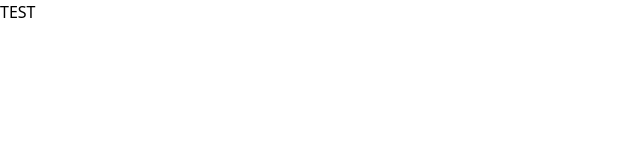
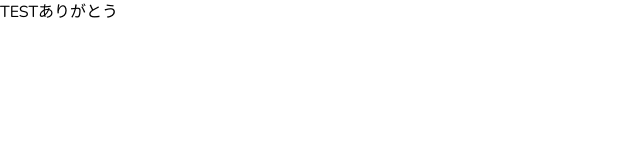
Before and after one commit to MedievalRain/kana-next, a Next.js app: page / in a window 1280 px wide. Shown: the top 160 px of the page, without its empty margins (0-640 px from the left). Built offline with nearby package versions, Linux system fonts and the light colour scheme.

Commit message:
Update font

```diff
--- a/src/app/layout.tsx
+++ b/src/app/layout.tsx
@@ -1,22 +1,16 @@
 import type { Metadata } from "next";
-import localFont from "next/font/local";
+
+import { cn } from "@/utils/cn";
+
 import "./globals.css";
 
-const geistSans = localFont({
-  src: "./fonts/GeistVF.woff",
-  variable: "--font-geist-sans",
-  weight: "100 900",
-});
-const geistMono = localFont({
-  src: "./fonts/GeistMonoVF.woff",
-  variable: "--font-geist-mono",
-  weight: "100 900",
-});
+import { Nunito } from "next/font/google";
 
 export const metadata: Metadata = {
-  title: "Create Next App",
-  description: "Generated by create next app",
+  description: "Train Hiragana and Katakana",
+  title: "KanaNext",
 };
+const nunito = Nunito({ subsets: ["latin"] });
 
 export default function RootLayout({
   children,
@@ -25,11 +19,7 @@ export default function RootLayout({
 }>) {
   return (
     <html lang="en">
-      <body
-        className={`${geistSans.variable} ${geistMono.variable} antialiased`}
-      >
-        {children}
-      </body>
+      <body className={cn(nunito.className, "antialiased")}>{children}</body>
     </html>
   );
 }
--- a/src/components/ClientComponent.tsx
+++ b/src/components/ClientComponent.tsx
@@ -7,7 +7,7 @@ export const ClientComponent = () => {
   const [state, setState] = useState("TEST");
   return (
     <div>
-      <Link href="/">{state}</Link>
+      <Link href="/">{state}ありがとう</Link>
     </div>
   );
 };
```
Also changed, not shown: src/app/fonts/GeistMonoVF.woff (deleted), src/app/fonts/GeistVF.woff (deleted).
